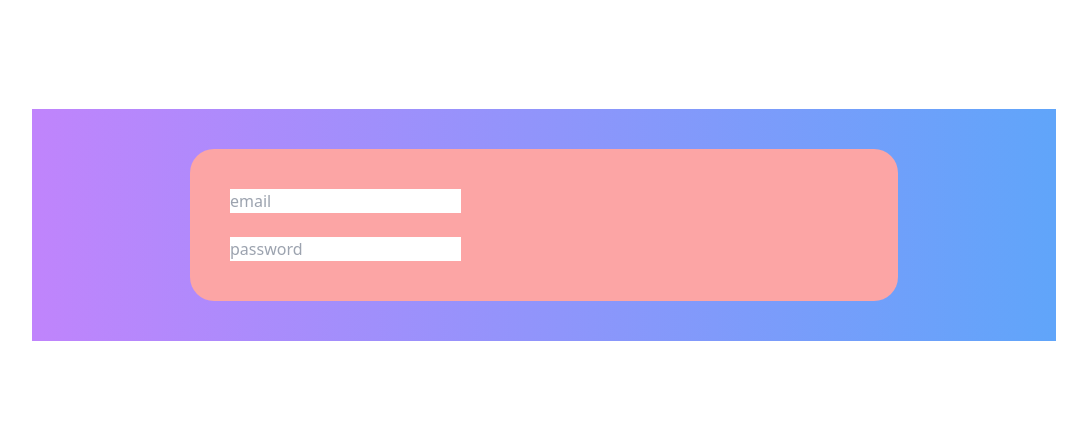
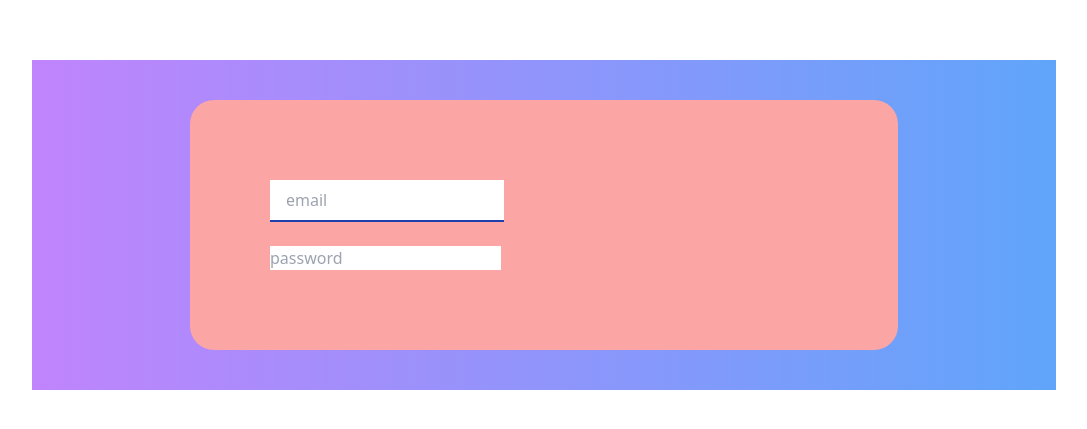
Before and after one commit to Whoistolu/cv_generator_frontend, a React (Create React App) app: page / in a window 1280 px wide. Shown: the part 175-604 px from the top of the page, without its empty margins (96-1183 px from the left). Built offline with nearby package versions, Linux system fonts and the light colour scheme.

Commit message:
Add styles to the Login component

```diff
--- a/src/components/shared/Login.js
+++ b/src/components/shared/Login.js
@@ -29,14 +29,18 @@ const Login = () => {
     return (
         <div className="flex items-center justify-center min-h-screen bg-white">
             <div className="flex items-center justify-center w-4/5 p-10 from-purple-400 to-blue-400 bg-gradient-to-r">
+
                 <div className="w-3/4 p-10 bg-red-300 rounded-3xl">
-                   <div className="w-1/2">
+                    <div className="w-1/2 bg-center bg-cover rounded-r-lg" style={{ backgroundImage: "url('/images/resume-signup-page.png')" }}>
+                    </div>
+                    <div className="relative w-1/2 p-10">
                         <form className="space-y-6" onSubmit={handleSubmit} >
                             <input
                                 type='email'
                                 name='email'
                                 placeholder="email"
                                 onChange={handleChange}
+                                className="w-full px-4 py-2 border-b-2 border-blue-800"
                             />
 
                             <input
@@ -47,7 +51,9 @@ const Login = () => {
                             />
                         </form>
                     </div>
+
                 </div>
+
             </div>
         </div>
     )
```
Lines whose indentation alone changed are shown as unchanged.
